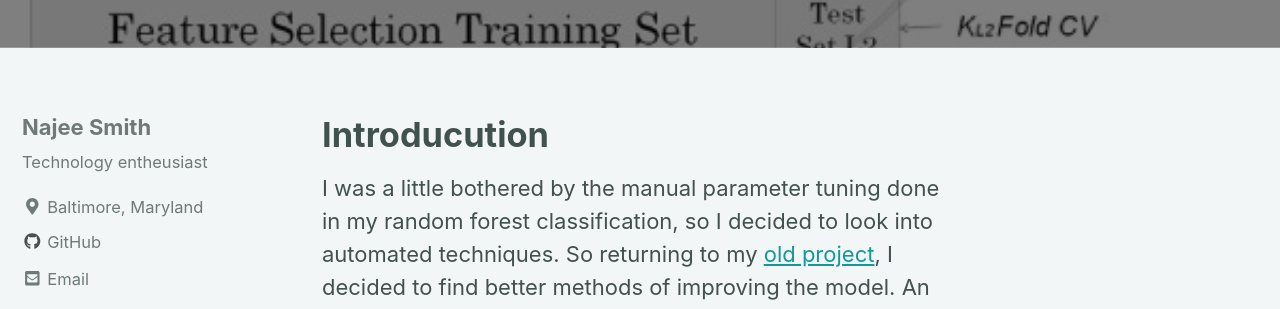
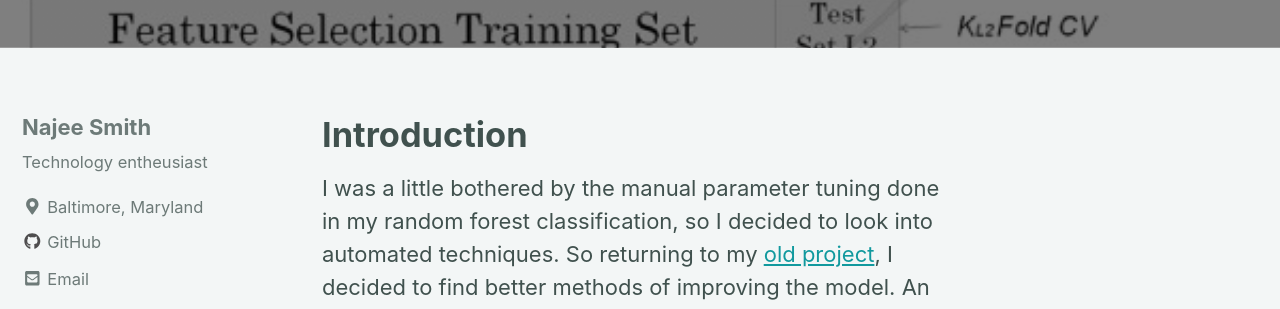
Before and after one commit to NajeeSmith/NajeeSmith.github.io, a Jekyll site: the page built from _posts/Classifiers/2019-01-20-Grid_Search.md, in a window 1280 px wide and 900 px high. Shown: the part 354-663 px from the top of the window. Built offline with Jekyll 4.4.1, drawn with Linux system fonts in a browser that asks for light colours; cached includes are drawn as plain includes; nearby versions of some CDN libraries.

Commit message:
fixing broken links

```diff
--- a/_posts/Classifiers/2019-01-20-Grid_Search.md
+++ b/_posts/Classifiers/2019-01-20-Grid_Search.md
@@ -9,9 +9,9 @@
     - label: "Full Code"
       url: "https://github.com/najeesmith"
 ---
-# Introducution
+# Introduction
 
-I was a little bothered by the manual parameter tuning done in my random forest classification, so I decided to look into automated techniques. So returning to my [old project](najeesmith.github.io/RF), I decided to find better methods of improving the model. An effective method I found was grid search. K-Fold Cross Validation was also used, but only to see how wild the variation can be with training.
+I was a little bothered by the manual parameter tuning done in my random forest classification, so I decided to look into automated techniques. So returning to my [old project](../RF), I decided to find better methods of improving the model. An effective method I found was grid search. K-Fold Cross Validation was also used, but only to see how wild the variation can be with training.
 
 # Code
 The code from my old project was kept the exact same. The only difference is the addition of the following code blocks:
```
Also changed, not shown: _posts/Classifiers/2019-01-20-KMeans.md (+2 -2 lines).
